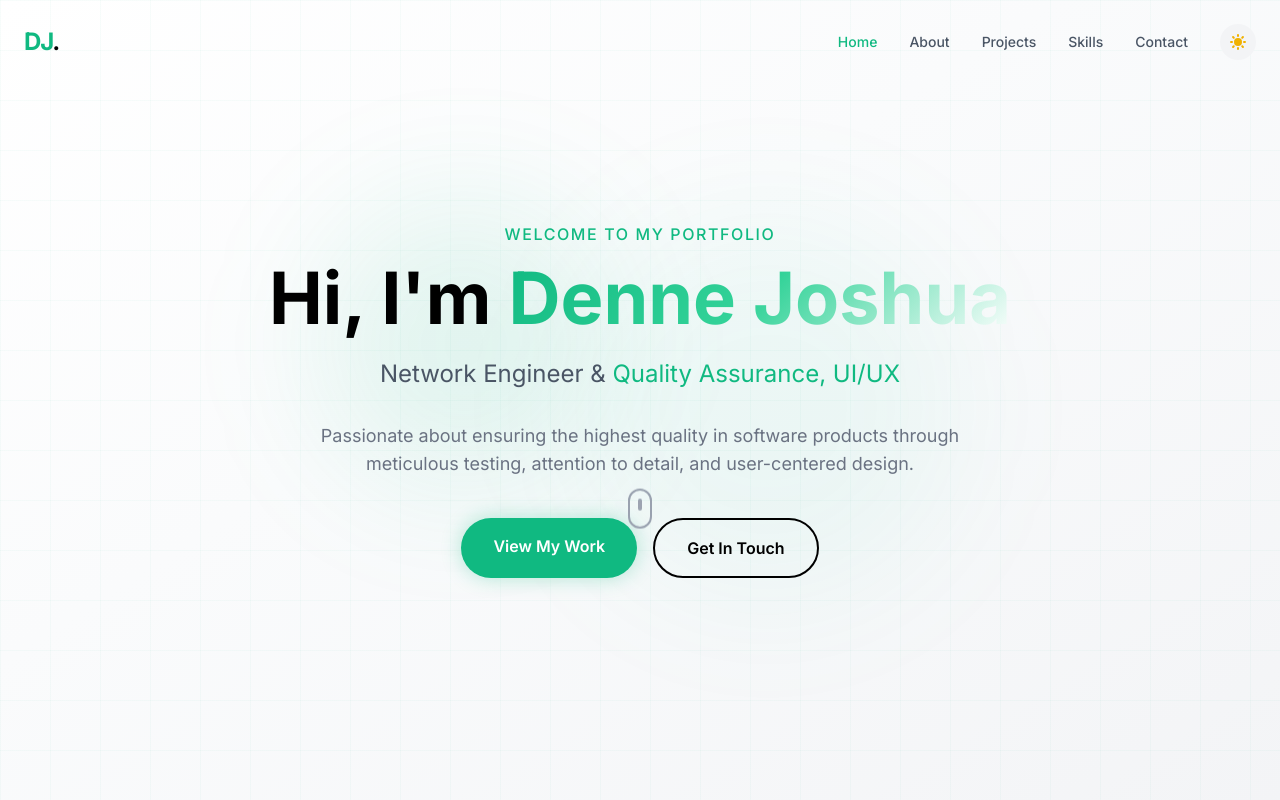
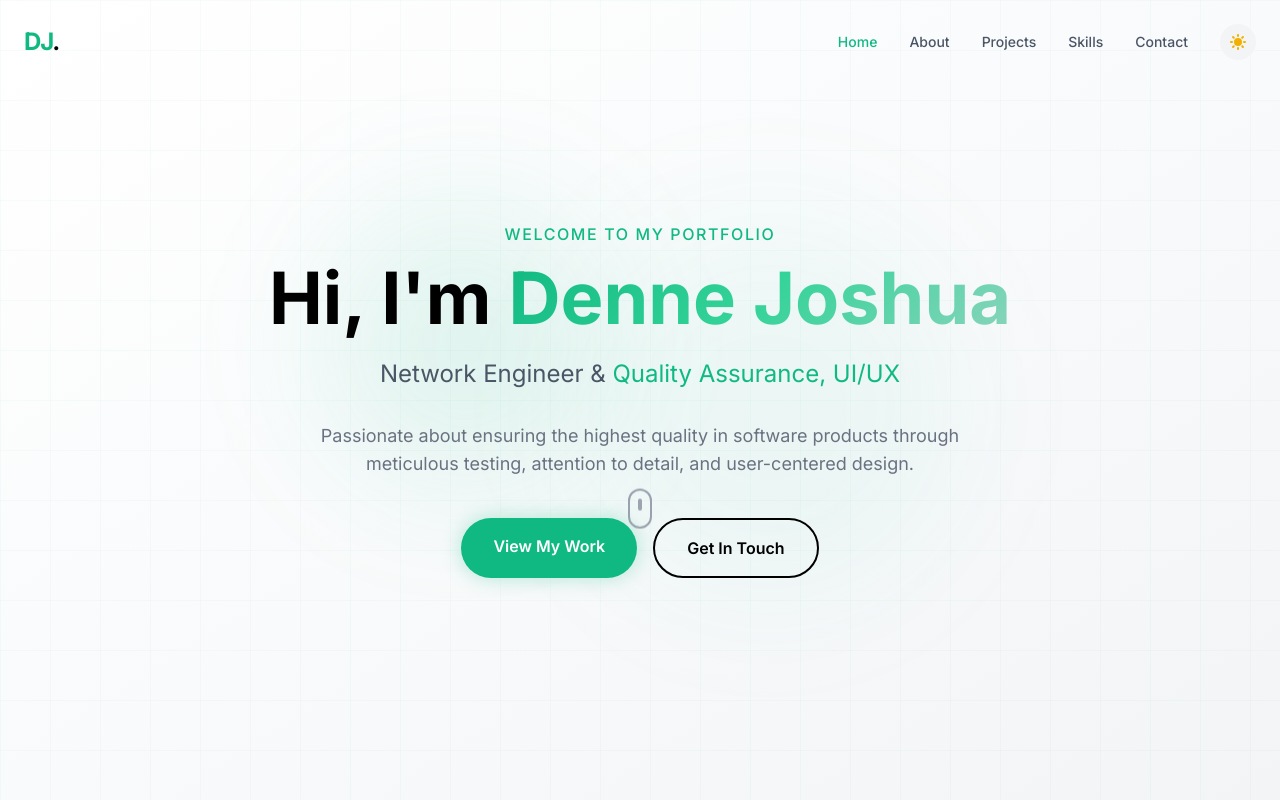
Before and after one commit to Cheesauce/denne, a Next.js app: page / in a window 1280 px wide. Shown: the top 800 px of the page. Built offline with nearby package versions, Linux system fonts and the light colour scheme.

Commit message:
- fixed joshua gradient text

```diff
--- a/app/globals.css
+++ b/app/globals.css
@@ -62,7 +62,7 @@ body {
 }
 
 .gradient-text {
-  background: linear-gradient(135deg, #10b981 0%, #34d399 50%, #ffffff 100%);
+  background: linear-gradient(135deg, #10b981 0%, #34d399 50%, #8ad4bc 100%);
   -webkit-background-clip: text;
   -webkit-text-fill-color: transparent;
   background-clip: text;
```
Also changed, not shown: 1 other file (tests, documents, lock files or other folders).
